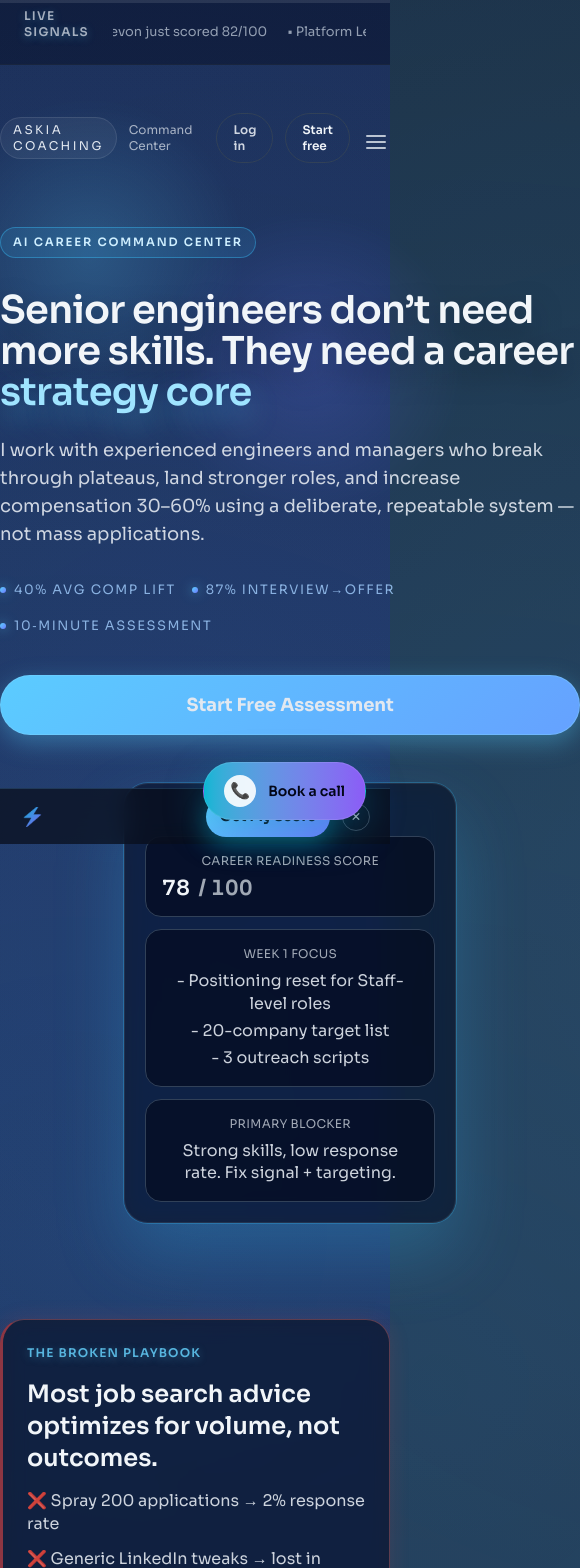
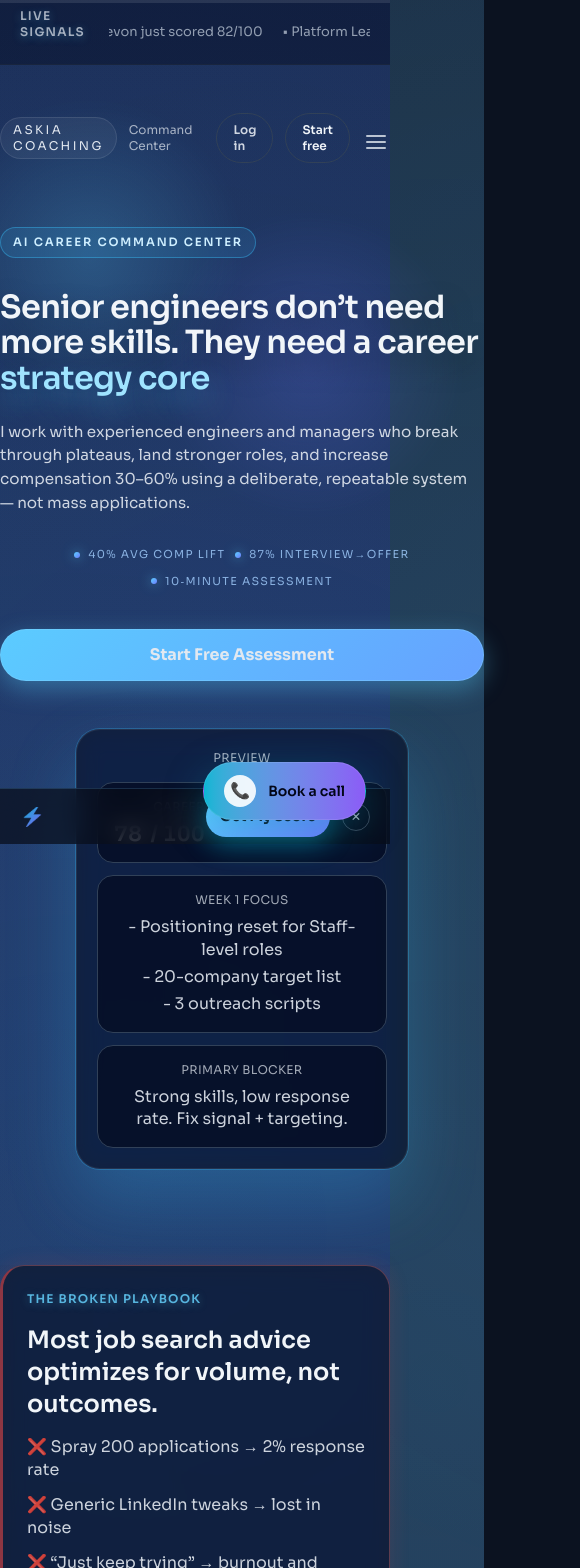
Before and after one commit to machinesandcloud/job-search-system, a Next.js app: page /job-search-system in a window 390 px wide. Shown: the top 1568 px of the page, 580 px wide, since content can reach past the window. Built offline with nearby package versions, Linux system fonts and the light colour scheme; no server answers.

Commit message:
Improve mobile layout

```diff
--- a/src/app/globals.css
+++ b/src/app/globals.css
@@ -1521,6 +1521,31 @@ body {
   .stat-label {
     font-size: 12px;
   }
+
+  .cmd-shell {
+    padding-left: 20px;
+    padding-right: 20px;
+  }
+
+  .cmd-hero-title {
+    font-size: 2rem;
+    line-height: 1.1;
+  }
+
+  .cmd-hero-lede {
+    font-size: 0.95rem;
+  }
+
+  .cmd-hero-highlights {
+    gap: 10px;
+    font-size: 11px;
+    justify-content: center;
+  }
+
+  .cmd-preview {
+    transform: scale(1);
+    max-width: 100%;
+  }
 }
 
 @media (max-width: 640px) {
@@ -1576,6 +1601,12 @@ body {
   .cmd-cta-secondary {
     width: 100%;
     margin-left: 0;
+  }
+
+  .cmd-cta-primary {
+    height: 52px;
+    padding: 0 28px;
+    font-size: 16px;
   }
 
   .cmd-quote {
```
